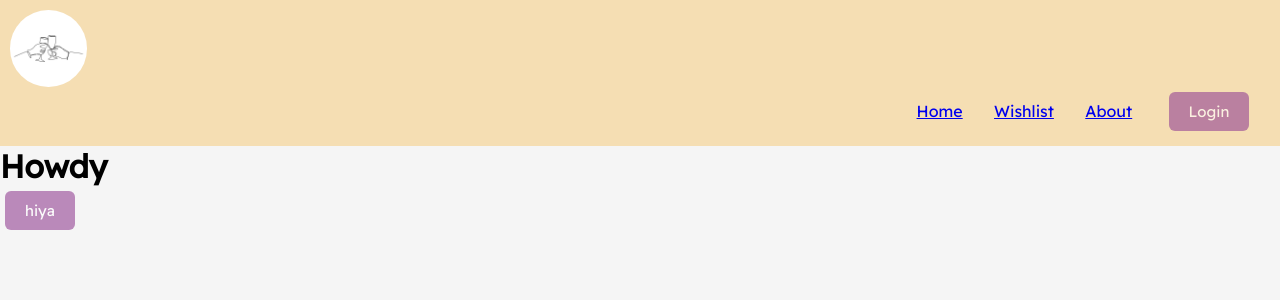
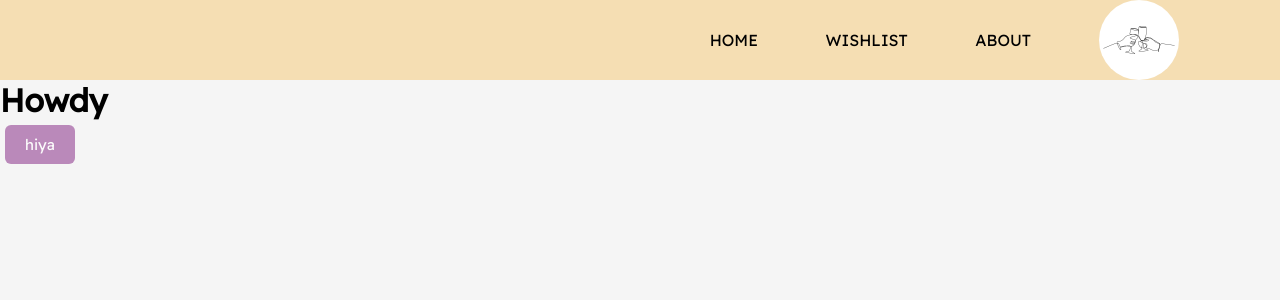
Before and after one commit to velveteen-ant/cocktail-cookbook, a React app: page / in a window 1280 px wide. Shown: the top 300 px of the page. Built offline with nearby package versions, Linux system fonts and the light colour scheme.

Commit message:
updated header

```diff
--- a/client/components/Header.js
+++ b/client/components/Header.js
@@ -3,17 +3,19 @@ import Button from './Button';
 import headerimg from '../assets/headerimg.png';
 
 const Header = () => {
-    return (
-        <header className='header'>
+  return (
+    <header className='header'>
+      {/* <img src={headerimg} className='logo' alt='header img' /> */}
+      <nav className='nav'>
+        {/* <img src={headerimg} className='logo' alt='header img' /> */}
+        <a href='/'>HOME</a>
+        <a href='/'>WISHLIST</a>
+        <a href='/'>ABOUT</a>
+        {/* <Button text='Login' /> */}
         <img src={headerimg} className='logo' alt='header img' />
-        <nav className='nav'>
-            <a href='/'>Home</a>
-            <a href='/'>Wishlist</a>
-            <a href='/'>About</a>
-            <Button text='Login' />
-        </nav>
-        </header>
-    )
-}
+      </nav>
+    </header>
+  );
+};
 
-export default Header
+export default Header;
--- a/client/index.css
+++ b/client/index.css
@@ -1,5 +1,4 @@
 @import url('https://fonts.googleapis.com/css2?family=Readex+Pro&display=swap');
-
 
 * {
     box-sizing: border-box;
@@ -46,24 +45,30 @@ body {
 
 
 .header {
-  overflow: hidden;
+  /* overflow: hidden; */
   display: grid;
   grid-template-areas: 'logo-nav';
   background-color: wheat;
-  padding: 10px 10px;
-  width: 100%;
+  /* padding: 10px 10px;
+  width: 100%; */
 }
 
 .nav {
   grid-area: nav;
   display: grid;
-  grid-template-columns: repeat(4, auto);
+  grid-template-columns: repeat(5, auto);
   align-items: center;
   justify-items: center;
 }
 
+a:link { text-decoration: none; color: black}
+a:visited { text-decoration: none; color: black}
+a:hover { text-decoration: none; color:rgb(66, 115, 148); transition-duration: 0.3s;}
+a:active { text-decoration: none; color:white; transition-duration: 0.3s; }
+
+
 .logo {
-  max-width: 10%;
-  height: auto;
+  height: 80px;
+  width: auto;
   border-radius: 50%;
 }
```
Also changed, not shown: client/assets/headerimg.png.
